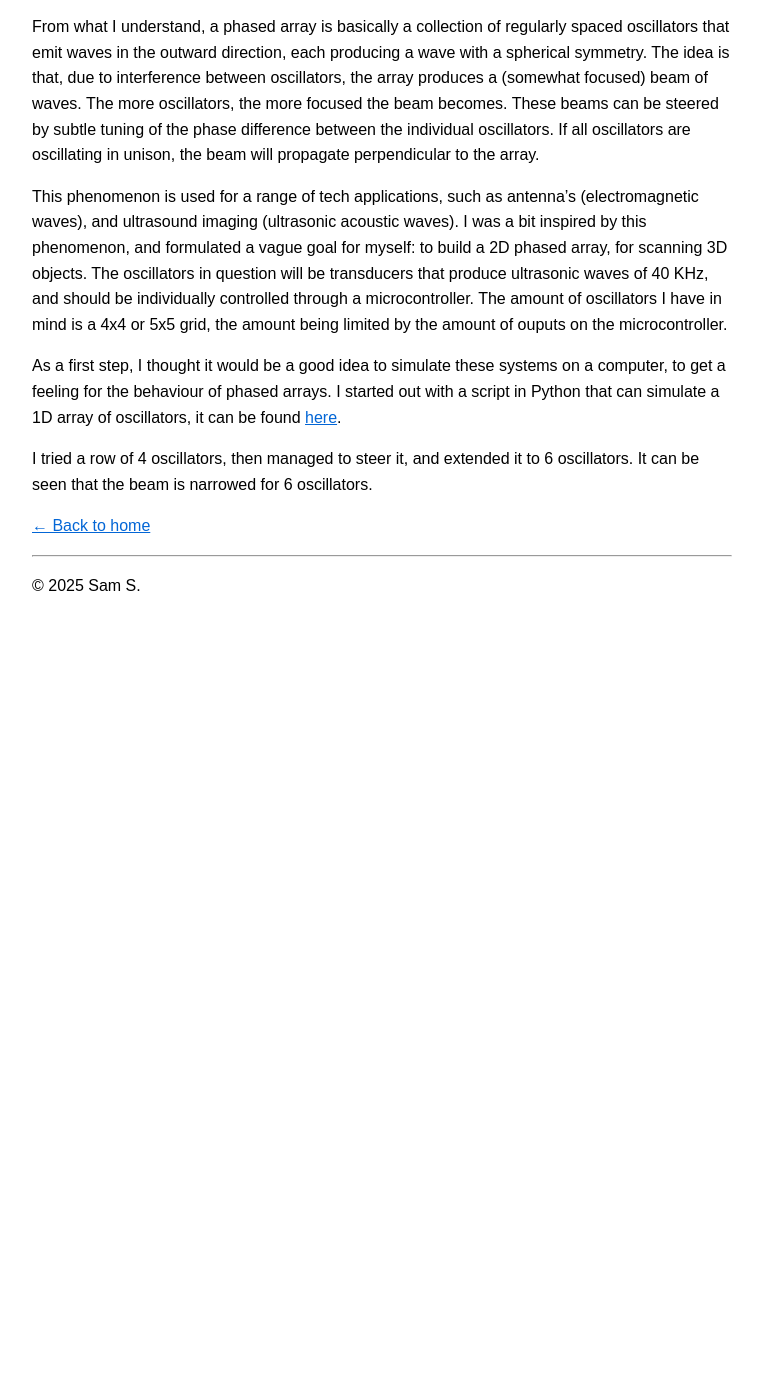
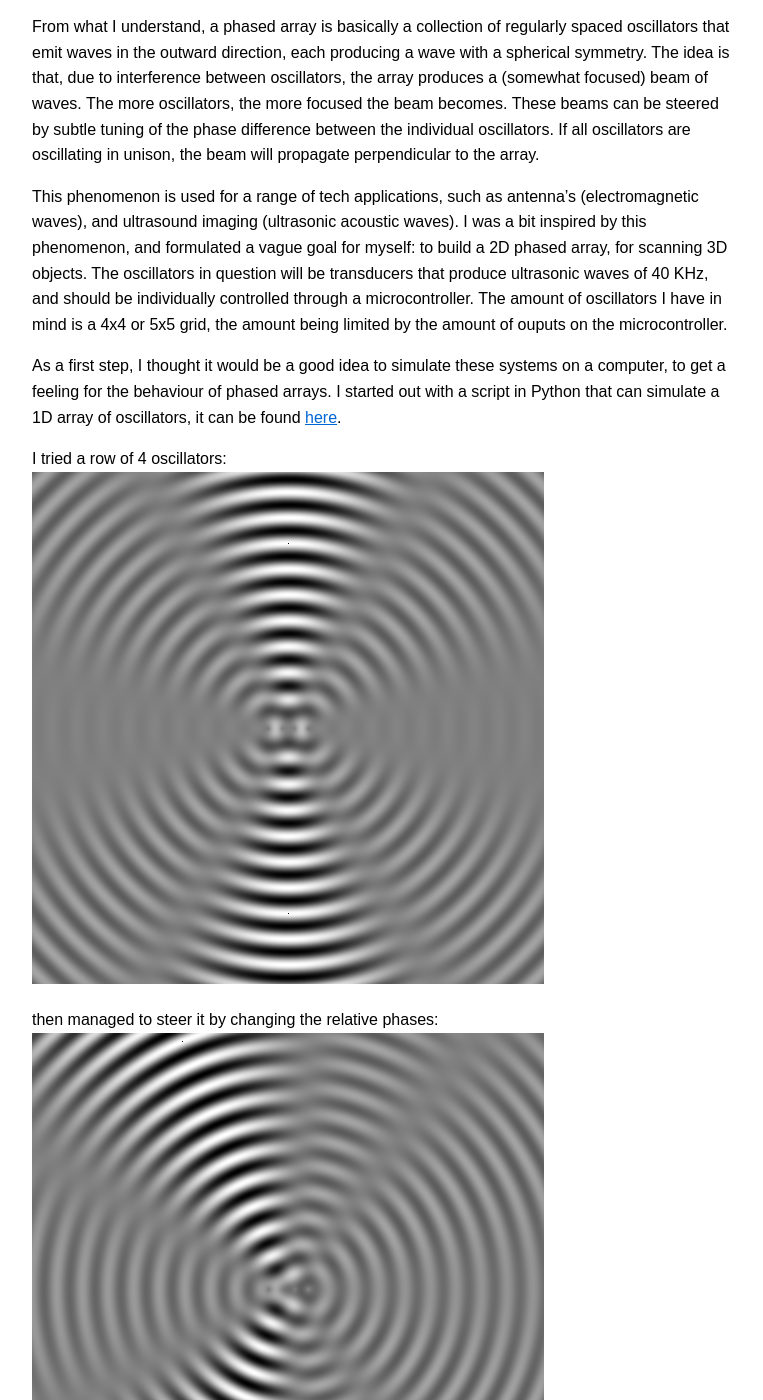
Before and after one commit to samman350/samman350.github.io, a Jekyll site: the page built from _posts/2025-05-08-phased-arrays.md, in a window 1280 px wide and 1400 px high, scrolled down 321 px. Shown: the whole window, without its empty margins (258-1021 px from the left). Built offline with Jekyll 4.4.1, drawn with Linux system fonts in a browser that asks for light colours; before the commit the page ends 951 px from its top, so only the background shows below that; some of the changed text lies outside the part shown.

Commit message:
Update 2025-05-08-phased-arrays.md

```diff
--- a/_posts/2025-05-08-phased-arrays.md
+++ b/_posts/2025-05-08-phased-arrays.md
@@ -14,4 +14,14 @@
 
 As a first step, I thought it would be a good idea to simulate these systems on a computer, to get a feeling for the behaviour of phased arrays. I started out with a script in Python that can simulate a 1D array of oscillators, it can be found [here](https://github.com/samman350/2D_PhasedArray/).
 
-I tried a row of 4 oscillators, then managed to steer it, and extended it to 6 oscillators. It can be seen that the beam is narrowed for 6 oscillators.
+I tried a row of 4 oscillators:
+![four oscillators in a row]({{ '/assets/images/Waves.png' | relative_url }})
+
+then managed to steer it by changing the relative phases:
+![steering the waves]({{ '/assets/images/Waves4Steer.png' | relative_url }})
+
+and extended it to 6 oscillators. It can be seen that the beam is narrower:
+![6 oscillators]({{ '/assets/images/Waves6Steer.png' | relative_url }})
+
+Here I plotted the power of the beam with 6 oscillators:
+![the power of 6 oscillators]({{ '/assets/images/Waves4Steer_power6.png' | relative_url }})
```
